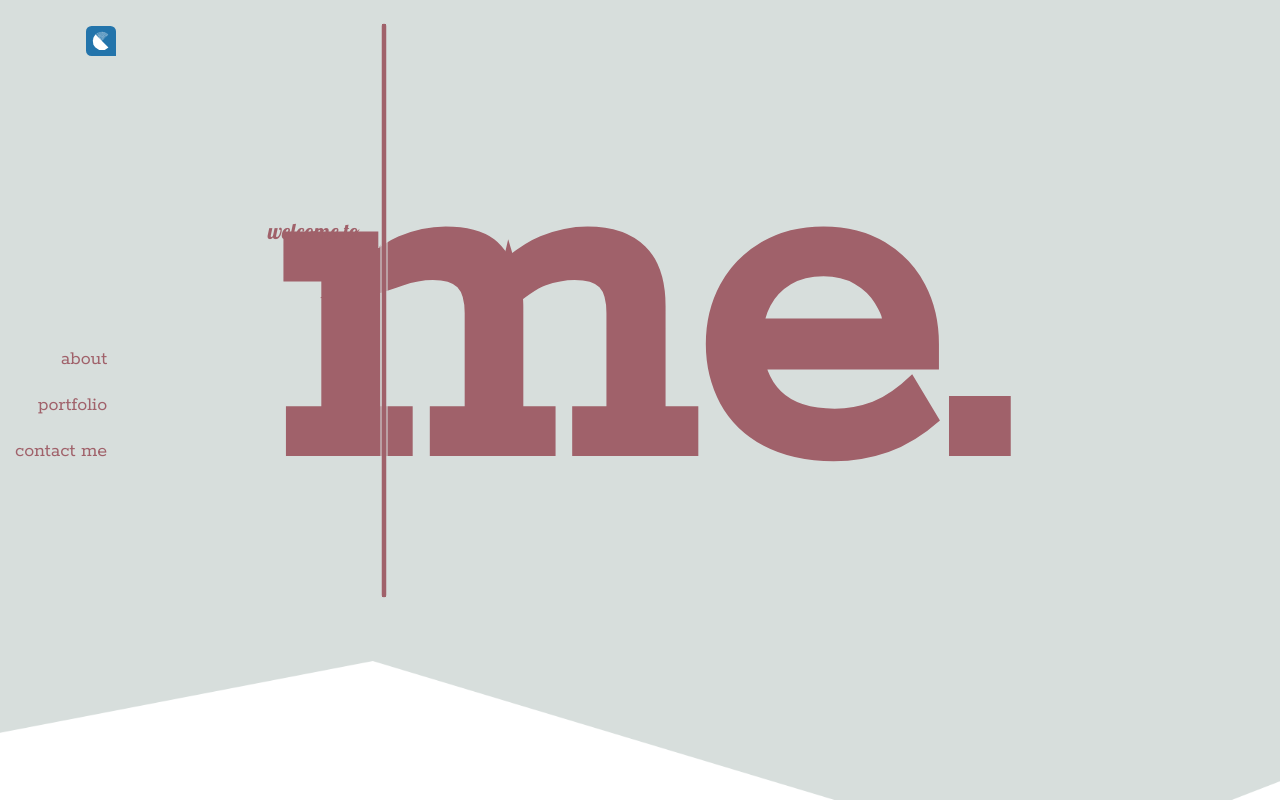
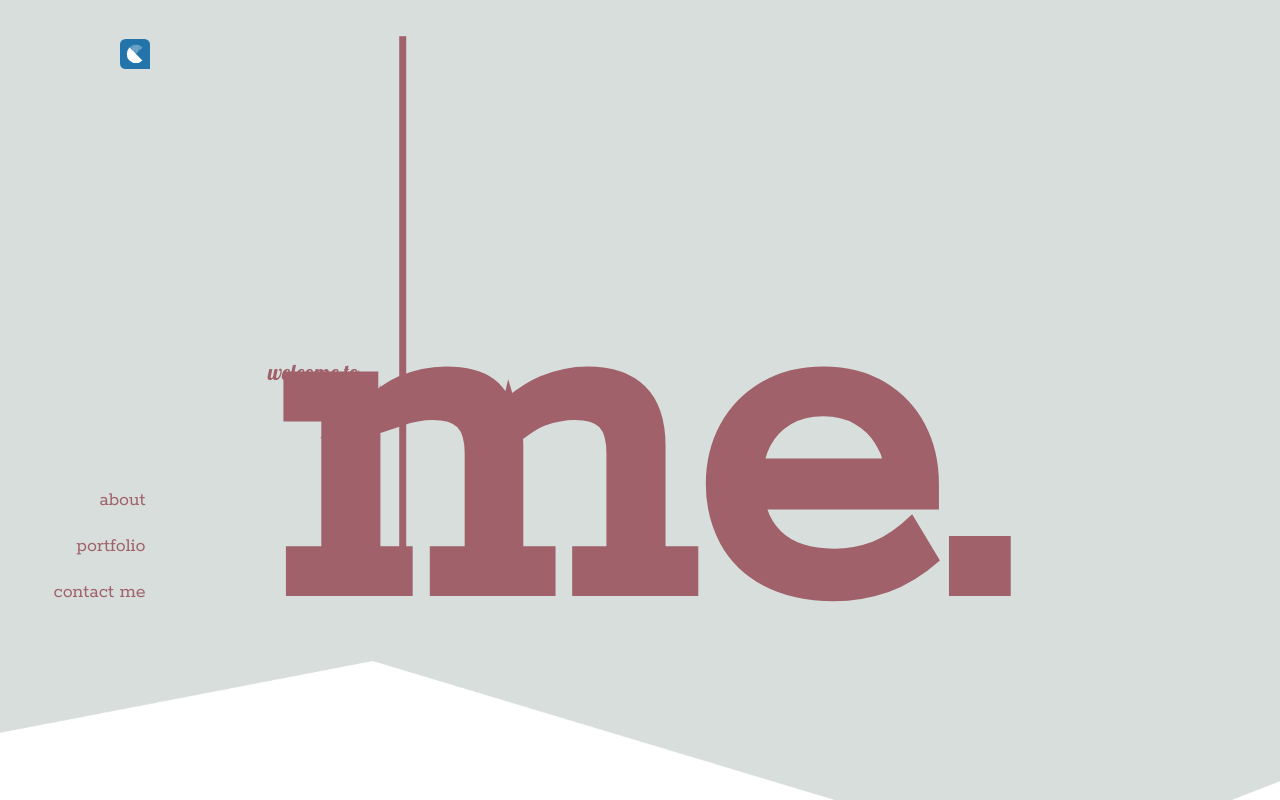
Before and after one commit to urlDev/me-v2-react, a React (Create React App) app: page / in a window 1280 px wide. Built offline with nearby package versions, Linux system fonts and the light colour scheme.

Commit message:
yarn lock correction made

```diff
--- a/src/components/customnav.css
+++ b/src/components/customnav.css
@@ -10,13 +10,12 @@ Nav::after {
     background: linear-gradient(90deg, #A0616A 0%, rgba(160, 97, 106, 1) 40%, #01014E 75%, rgba(125, 197, 246, 1) 100%);
     background-size: 500% 1000%;
     height: 7px;
-    width: 45%;
+    width: 42.3%;
     position: absolute;
-    top: 24vw;
-    border: 1px solid #D7DEDC;
-    border-radius: 5px;
+    top: 23.7vw;
+    /* border-radius: 5px; */
     transform: rotate(-90deg);
-    margin-left: -40vw;
+    margin-left: -37vw;
 }
 
 Nav:hover::after {
@@ -38,9 +37,8 @@ Nav:hover::after {
 .navbar-brand {
     width: 10%;
     position: relative;
-    top: 1.5vw;
-    left: -38.3%;
-    margin: 0 !important;
+    top: 2.5vw;
+    margin-left: -70%;
 }
 
 .navbar-nav {
@@ -64,12 +62,12 @@ Nav:hover::after {
 } */
 
 .nav-link {
-    width: 9%;
+    width: 12%;
     letter-spacing: 0;
     color: #A0616A !important;
     padding-left: 0px !important;
     position: relative;
-    top: 23vw;
+    top: 34vw;
 }
 
 .nav-link:hover {
@@ -111,7 +109,6 @@ Nav:hover::after {
 svg {
     width: 30px;
     height: 100%;
-    margin: 0 !important;
 }
 
 @media (min-width: 200px) and (max-width:991px) {
--- a/src/components/hero.css
+++ b/src/components/hero.css
@@ -12,7 +12,7 @@
         font-size: 1.7vw !important;
         color: #A0616A !important;
         position: relative;
-        top: 18vw;
+        top: 29vw;
         left: 7vw;
     }
 
@@ -21,6 +21,14 @@
         font-size: 40vw !important;
         font-weight: bold;
         color: #A0616A !important;
+        position: relative;
+        top: 11vw;
+    }
+
+    .dot {
+        transition: transform 2s ease-in-out;
+        transform: rotate(90deg);
+        transform-origin: bottom left;
     }
 
     .mask {
--- a/src/components/hero.jsx
+++ b/src/components/hero.jsx
@@ -10,7 +10,7 @@ class Hero extends Component {
 			<div className="header">
 				<Container className="content">
 					<h3 className="welcome text-center text-white">welcome to</h3>
-					<h1 className="me text-center text-white">me.</h1>
+					<h1 className="me text-center text-white">me<span className="dot">.</span></h1>
 				</Container>
 				<Image src="assets/mask.png" className="mask" />
 			</div>
```
Also changed, not shown: src/components/customnav.jsx (line endings or trailing spaces), 1 other file (tests, documents, lock files or other folders).
